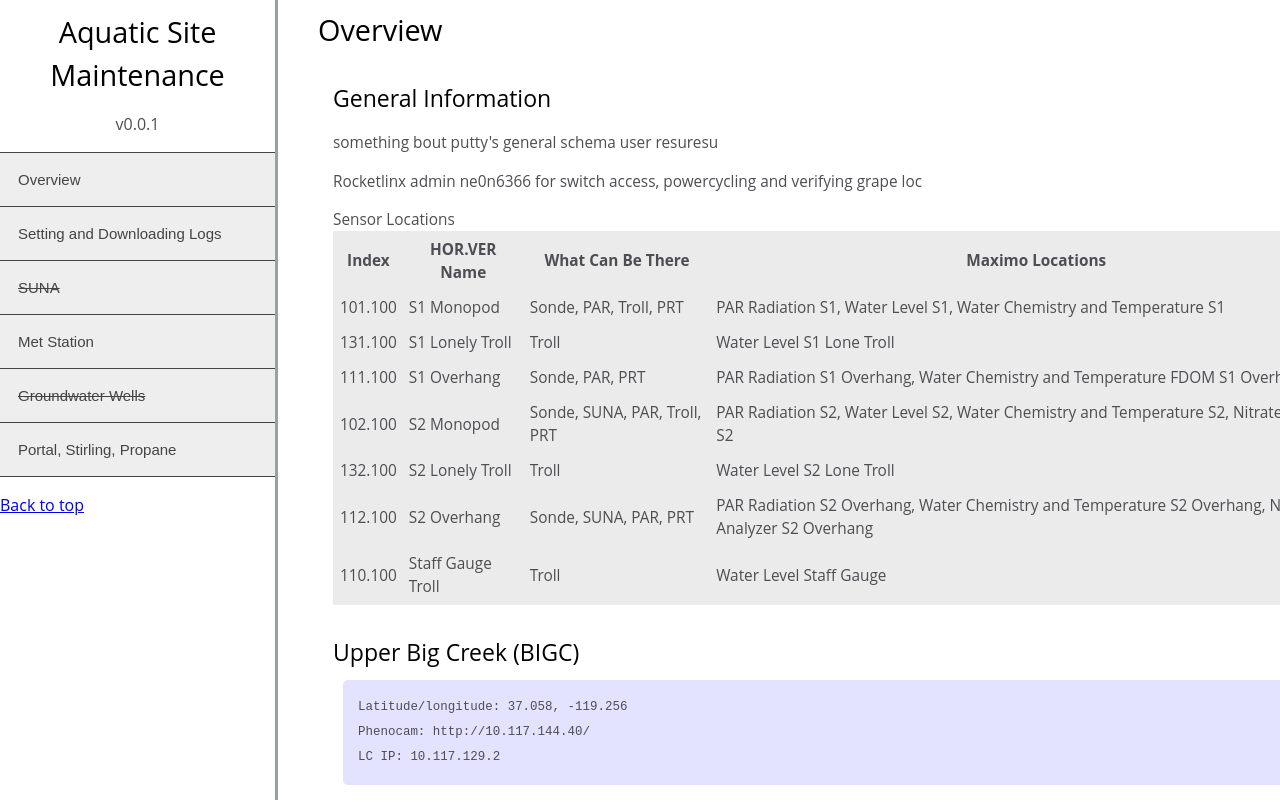
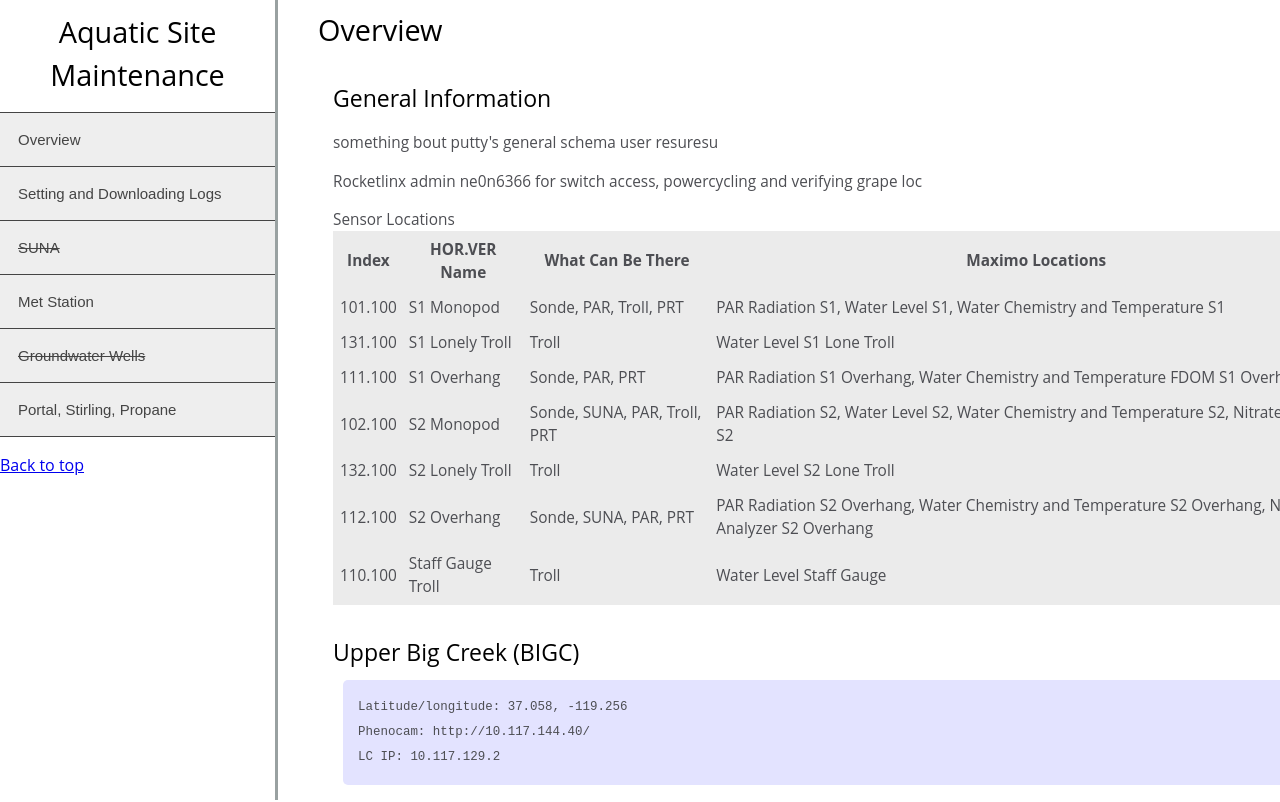
Before and after one commit to millerml352/aisTechnical_dev, a plain HTML site: page aisTechnical_dev/index.html in a window 1280 px wide. Shown: the top 802 px of the page. Drawn offline with Linux system fonts and the light colour scheme.

Commit message:
Update index.html

```diff
--- a/aisTechnical_dev/index.html
+++ b/aisTechnical_dev/index.html
@@ -11,7 +11,7 @@
     <nav id="navbar">
 
       <header>Aquatic Site Maintenance</header>
-      <p id="version">v0.0.1</p>
+      <!-- <p id="version">v0.0.1</p> -->
       <ul>
 
         <button type="button" class="nav-link collapsible">Overview</button>
```
